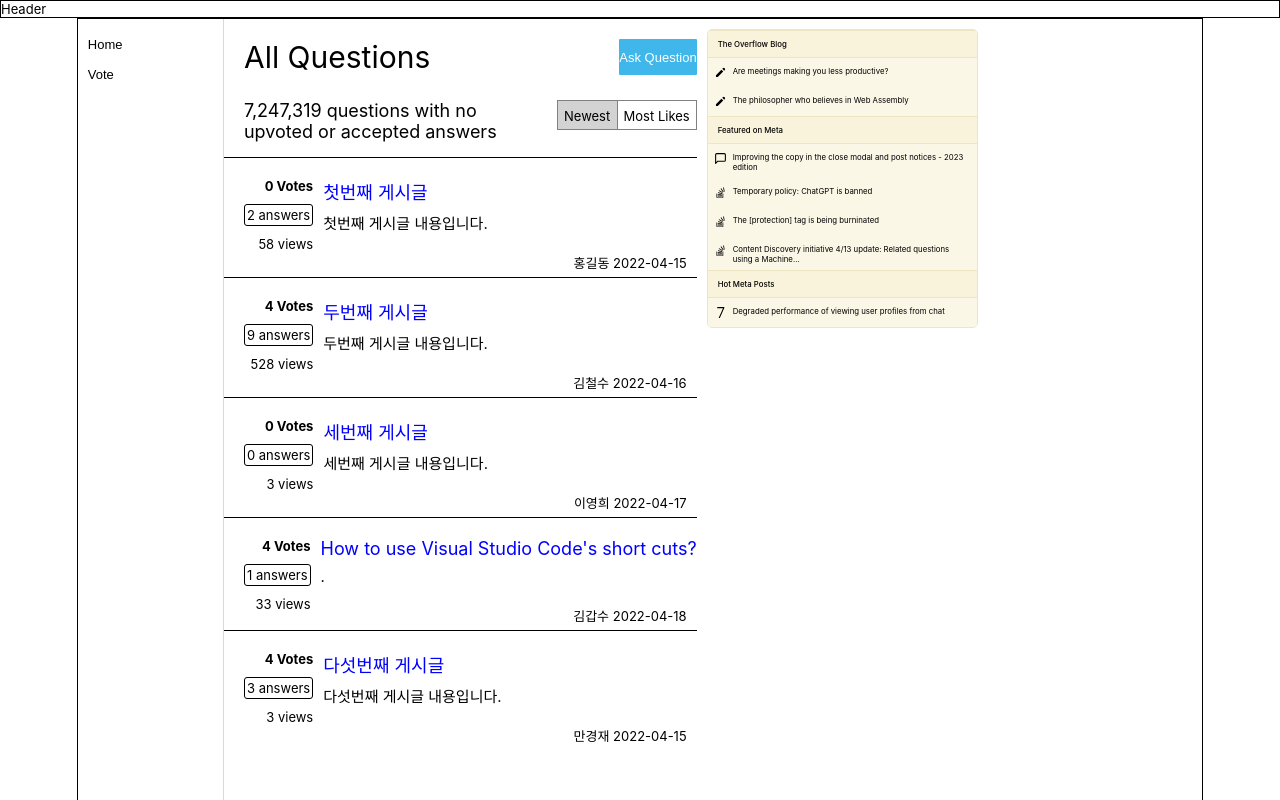
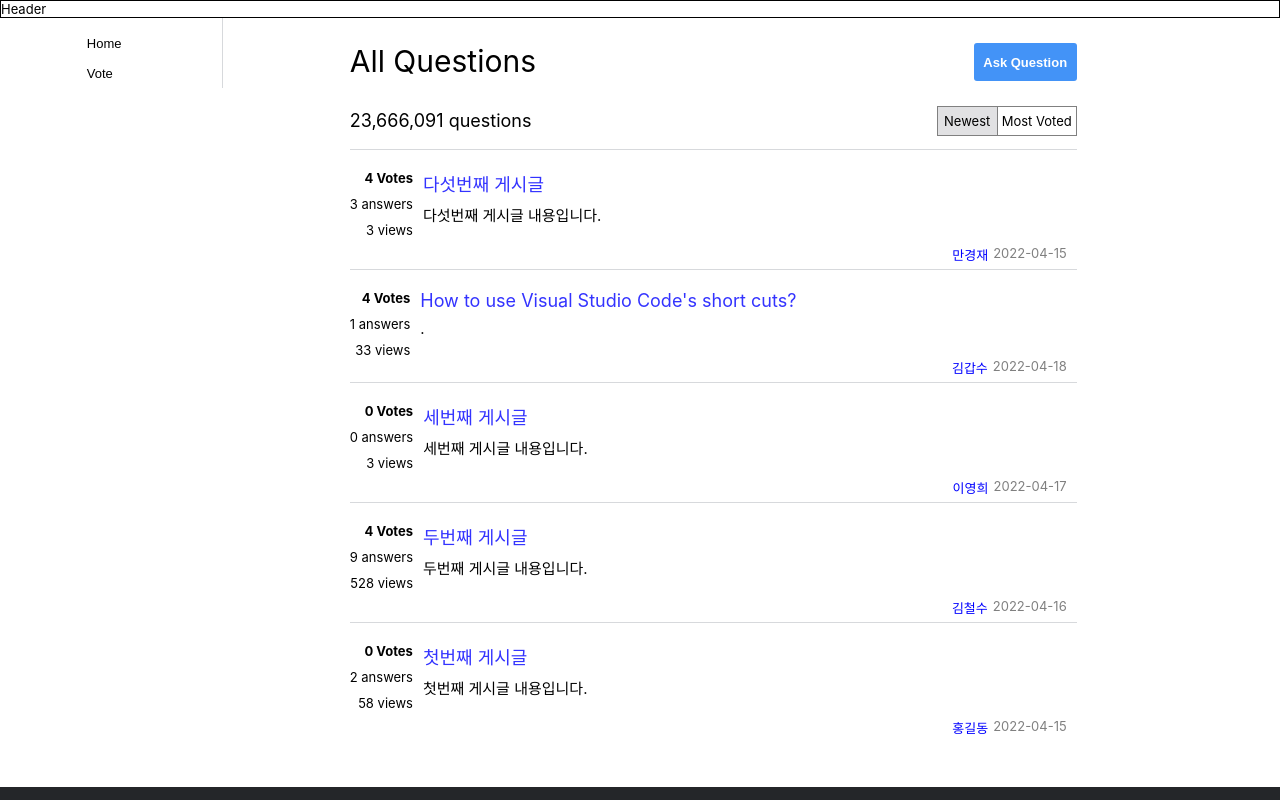
Before and after one commit to codestates-seb/seb43_pre_018, a React (Create React App) app in the folder frontend/: page / in a window 1280 px wide. Shown: the top 800 px of the page. Built offline with nearby package versions, Linux system fonts and the light colour scheme.

Commit message:
04.21/18:18

```diff
--- a/frontend/src/App.js
+++ b/frontend/src/App.js
@@ -4,6 +4,9 @@ import Nav from './conponents/Nav';
 import RightSidebar from './conponents/RightSidebar';
 import Footer from './conponents/Footer';
 import Main from './conponents/Main';
+import QuestionDetail from './conponents/QuestionDetail';
+
+import { Routes, Route, BrowserRouter } from 'react-router-dom';
 
 const TempHeader = styled.div`
   border: 1px solid black;
@@ -13,11 +16,13 @@ const TempHeader = styled.div`
 `
 // 높이 너비는 임시값
 const TempBody = styled.div`
-  margin: 0 auto;
-  height: 800px;
+  margin-top: auto;
+  margin-left: auto;
+  margin-right: auto;
+  margin-bottom: 50px;
+  height: min-content;
   width: 88%;
   min-width: 500px;
-  border: 1px solid black;
   display: flex;
   >.temp {
     border: 1px solid red;
@@ -27,15 +32,18 @@ const TempBody = styled.div`
 
 function App() {
   return (
-    <div>
+    <BrowserRouter>
       <TempHeader>Header</TempHeader>
       <TempBody>
         <Nav />
-        <Main />
-        <RightSidebar />
+        <Routes>
+          <Route path="/" element={<Main />} />
+          <Route path="/:postId" element={<QuestionDetail />} />
+        </Routes>
+        {/* <RightSidebar /> */}
       </TempBody>
       <Footer />
-    </div>
+    </BrowserRouter>
   );
 }
 
--- a/frontend/src/conponents/Main.js
+++ b/frontend/src/conponents/Main.js
@@ -1,17 +1,42 @@
 import styled from "styled-components"
 import data from "../data.json"
+import { Link } from 'react-router-dom';
+
+const MainWrapper = styled.div`
+  width: 727px;
+  margin-top: 25px;
+  margin-left: auto;
+  margin-right: auto;
+
+  .no-under-line {
+    text-decoration: none;
+    color: inherit;
+  }
+`;
 
 const MainHeaderWrapper = styled.div`
-  margin-top: 20px;
   display: flex;
   flex-direction: column;
-  padding-bottom: 10px;
 `;
 
 const MainHeaderUpWrapper = styled.div`
   display: flex;
   justify-content: space-between;
-  margin-left: 20px;
+
+  .AskQuestionButton {
+      background-color: #4393F7;
+      width: 103px;
+      height: 38px;
+      color: white;
+      border: none;
+      font-weight: bolder;
+      border-radius: 3px;
+      cursor: pointer;
+
+      &:hover {
+        background-color: #3172C6;
+      }
+    }
 
   .MainHeaderTitle {
     font-size: 30px;
@@ -22,53 +47,46 @@ const MainHeaderDownWrapper = styled.div`
   display: flex;
   justify-content: space-between;
   margin-top: 25px;
-  margin-left: 20px;
+  margin-bottom: 8px;
 
   .DescriptionNumberQuestions {
     font-size: 18px;
-    width:300px;
+    width: 300px;
+    line-height: 30px;
   }
 
   .buttons {
     display:flex;
 
     .FilterLeftButton {
-      border-left: 1px solid gray;
-      border-top: 1px solid gray;
-      border-bottom: 1px solid gray;
+      border-left: 1px solid #808080;
+      border-top: 1px solid #808080;
+      border-bottom: 1px solid #808080;
       border-right: none;
       background-color: white;
       height: 30px;
-      line-height: 30px;
+      line-height: 28px;
       width: 60px;
       text-align: center;
-      background-color: lightgrey;
+      background-color: #e1e1e3;
     }
 
     .FilterRightButton {
-      border-left: 1px solid gray;
-      border-top: 1px solid gray;
-      border-bottom: 1px solid gray;
-      border-right: 1px solid gray;
-      background-color: white;
+      border-left: 1px solid #808080;
+      border-top: 1px solid #808080;
+      border-bottom: 1px solid #808080;
+      border-right: 1px solid #808080;
       height: 30px;
-      line-height: 30px;
+      line-height: 28px;
       width: 80px;
       text-align: center;
     }
   }
 `;
 
-const AskQuestionButton = styled.button`
-  background-color: #3fb7eb;
-  color: white;
-  border: none;
-  border-radius: 1px;
-`;
-
 const ArticleBoxSelector = styled.div`
   width: 100%;
-  border-top: 1px solid black;
+  border-top: 1px solid #d7d9dc;
   padding-top: 20px;
   display: flex;
   margin-top: 5px;
@@ -79,15 +97,11 @@ const ArticleStatus = styled.div`
   width: min-content;
   text-align: end;
   font-size: 14px;
-  margin-left: 20px;
 
   .articleAnswers {
     margin-top: 10px;
-    border: 1px solid black;
-    border-radius: 3px;
     text-align: center;
     white-space: nowrap;
-    padding: 2px;
   }
 
   .articleViews {
@@ -102,39 +116,58 @@ const ArticleDescription = styled.div`
   .ArticleTitle {
     color: blue;
     font-size: 18px;
+    opacity: 80%;
+    cursor: pointer;;
+
+    &:hover {
+      opacity: 50%;
+    }
   }
 
   .ArticleSummary {
     margin-top: 8px;
     font-size: 15px;
   }
+
   .AuthorProfile {
     text-align: end;
     margin-top: 20px;
     margin-right: 10px;
+    display: flex;
+    justify-content: end;
+
+    .author {
+      color: blue;
+    }
+
+    .createdAt {
+      margin-left: 5px;
+      color: grey;
+    }
   }
 `;
 
 function Main() {
   return(
-    <div>
+    <MainWrapper>
       <MainHeaderWrapper>
         <MainHeaderUpWrapper>
           <div className='MainHeaderTitle'>All Questions</div>
-          <AskQuestionButton>Ask Question</AskQuestionButton>
+            <button className="AskQuestionButton">
+              Ask Question
+            </button>
         </MainHeaderUpWrapper>
         <MainHeaderDownWrapper>
           <div className='DescriptionNumberQuestions'>
-          7,247,319 questions with no upvoted or accepted answers
+            23,666,091 questions
           </div>
           <div className='buttons'>
             <div className='FilterLeftButton'>Newest</div>
-            <div className='FilterRightButton'>Most Likes</div>
+            <div className='FilterRightButton'>Most Voted</div>
           </div>
         </MainHeaderDownWrapper>
       </MainHeaderWrapper>
-      <div>
-        {data.map((post, index) => (
+        {data.slice().reverse().map((post, index) => (
         <div key={index}>
           <ArticleBoxSelector>
             <ArticleStatus>
@@ -143,21 +176,27 @@ function Main() {
               <div className='articleViews'>{post.views} views</div>
             </ArticleStatus>
             <ArticleDescription>
-              <div className='ArticleTitle'>
-                {post.title}
-              </div>
+              <Link to={`/${post.id}`} className="no-under-line">
+                <div className='ArticleTitle'>
+                  {post.title}
+                </div>
+              </Link>
               <div className='ArticleSummary'>
                 {post.content}
               </div>
               <div className='AuthorProfile'>
-                {post.author} {post.date}
+                <div className="author">
+                {post.author}
+                </div>
+                <div className="createdAt">
+                {post.date}
+                </div>
               </div>
             </ArticleDescription>
           </ArticleBoxSelector>
         </div>
         ))}
-      </div>
-    </div>
+    </MainWrapper>
   )
 }
 
--- /dev/null
+++ b/frontend/src/conponents/QuestionDetail.js
@@ -0,0 +1,232 @@
+import styled from "styled-components"
+
+const MainWrapper = styled.div`
+  width: 727px;
+  margin-top: 25px;
+  margin-left: auto;
+  margin-right: auto;
+
+  .header-title {
+    display: flex;
+    justify-content: space-between;
+
+    .title {
+      font-size: 24px;
+      width: 600px;
+    }
+
+    .AskQuestionButton {
+      background-color: #4393F7;
+      width: 103px;
+      height: 38px;
+      color: white;
+      border: none;
+      font-weight: bolder;
+      border-radius: 3px;
+      cursor: pointer;
+
+      &:hover {
+        background-color: #3172C6;
+      }
+    }
+  }
+
+  .question-description {
+    margin-top: 10px;
+    font-size: 13.5px;
+  }
+
+  .text-box {
+    width: 100%;
+    display: flex;
+    border-top: 1px solid #d7d9dc;
+    margin-top: 20px;
+    padding-top: 20px;
+
+    .Vote {
+      text-align: center;
+      width: 50px;
+      font-size: 20px;
+
+      .up-button {
+        cursor: pointer;
+        width: 0;
+        height: 0;
+        border-bottom: 17px solid #BBBFC3;
+        border-top: 17px solid transparent;
+        border-left: 17px solid transparent;
+        border-right: 17px solid transparent;
+        margin-bottom: 20px;
+
+        &:active {
+          border-bottom: 17px solid black;
+        }
+      }
+
+      .down-button {
+        cursor: pointer;
+        width: 0;
+        height: 0;
+        border-bottom: 17px solid transparent;
+        border-top: 17px solid #BBBFC3;
+        border-left: 17px solid transparent;
+        border-right: 17px solid transparent;
+        margin-top: 20px;
+
+        &:active {
+          border-top: 17px solid black;
+        }
+      }
+    }
+
+    .Content-text {
+      margin-left: 20px;
+      font-size: 15px;
+
+      .Author-text-line {
+        display: flex;
+        justify-content: end;
+        .Author-text {
+          width: 200px;
+          background-color: #DCE9F6;
+          margin-top: 20px;
+          text-align: end;
+          padding: 5px;
+
+          .createdAt {
+            color: #838B94;
+          }
+
+          .author {
+            margin-top: 5px;
+            color: #417DCA;
+            font-weight: 445;
+          }
+        }
+      }
+
+      .Comment-text {
+        margin-top: 20px;
+        cursor: pointer;
+        user-select: none;
+
+        &:active {
+          color: blue;
+        }
+      }
+    }
+  }
+
+  .number--answer {
+    margin-top: 20px;
+    font-size: 24px;
+  }
+
+  .authorize-answer {
+    border-top: 1px solid #d7d9dc;
+    margin-top: 20px;
+
+    .authorize-header {
+      margin-top: 20px;
+      font-size: 24px;
+    }
+
+    .authorize-box {
+      margin-top: 20px;
+      width: 100%;
+      height: 250px;
+      resize: none;
+    }
+
+    .authorize-button {
+      margin-top: 20px;
+      background-color: #4393F7;
+      width: 130px;
+      height: 45px;
+      color: white;
+      border: none;
+      font-weight: bolder;
+      border-radius: 1px;
+      cursor: pointer;
+    }
+  }
+`;
+
+
+function QuestionDetail() {
+  return (
+    <MainWrapper>
+      <div className="header-title">
+        <div className="title">
+          how to adds a field and fills in the specified parameters in kafka hisrtory event
+        </div>
+        <button className="AskQuestionButton">
+          Ask Question
+        </button>
+      </div>
+      <div className="question-description">
+        Asked 7 months ago Modified today Viewed 613 times
+      </div>
+      <div className="text-box">
+        <div className="Vote">
+          <div className="up-button"></div>
+          0<br />
+          <div className="down-button"></div>
+        </div>
+        <div className="Content-text">
+          'm trying to create a column "Cust Rank" which will give me random numbers which should be based on other column "Creator". The only catch here is that the random Numbers should be same for the same Creators.
+          <div className="Author-text-line">
+            <div className="Author-text">
+              <div className="createdAt">
+                asked Sep 8, 2022 at 10:23
+              </div>
+              <div className="author">
+                Nabeel Parkar
+              </div>
+            </div>
+          </div>
+          <div className="Comment-text">
+            Add a comment
+          </div>
+        </div>
+      </div>
+      <div className="number--answer">
+        3 Answers
+      </div>
+      <div className="text-box">
+        <div className="Vote">
+          <div className="up-button"></div>
+          0<br />
+          <div className="down-button"></div>
+        </div>
+        <div className="Content-text">
+          It seems like dedicated Nvidia GPU's are causing the problem. I have a 3060 laptop and I have the same issue and when I set it to guest it seems to work. My guess is that setting changes it from using the GPU to the CPU. I would recommend you try setting android studio to use integrated graphics instead of dedicated. Since I have a 8 core CPU compared to a 4 core CPU of yours, I'm guessing that's the reason I don't get as bad performance
+          <div className="Author-text-line">
+            <div className="Author-text">
+              <div className="createdAt">
+                answered Dec 29, 2022 at 20:12
+              </div>
+              <div className="author">
+                Ayman Isam
+              </div>
+            </div>
+          </div>
+          <div className="Comment-text">
+            Add a comment
+          </div>
+        </div>
+      </div>
+      <div className="authorize-answer">
+        <div className="authorize-header">
+          Your answer
+        </div>
+        <textarea className="authorize-box" />
+        <button className="authorize-button">
+          Post your answer
+        </button>
+      </div>
+    </MainWrapper>
+  )
+}
+
+export default QuestionDetail
--- a/frontend/src/conponents/RightSidebar.js
+++ b/frontend/src/conponents/RightSidebar.js
@@ -30,7 +30,7 @@ const Title = styled.li`
 const Items = styled.li`
 	background-color: rgb(251, 247, 230);
 	display: flex;
-	padding: 5px 3px 3px; 5px;
+	padding: 5px 3px 3px 5px;
 	>span {
 		padding: 3px;
 		font-size: 0.6rem;
--- a/frontend/src/data.json
+++ b/frontend/src/data.json
@@ -6,7 +6,8 @@
     "date": "2022-04-15",
     "likes": "0",
     "answers": "2",
-    "views": "58"
+    "views": "58",
+    "id": "1"
   },
   {
     "title": "두번째 게시글",
@@ -15,7 +16,8 @@
     "date": "2022-04-16",
     "likes": "4",
     "answers": "9",
-    "views": "528"
+    "views": "528",
+    "id": "2"
   },
   {
     "title": "세번째 게시글",
@@ -24,7 +26,8 @@
     "date": "2022-04-17",
     "likes": "0",
     "answers": "0",
-    "views": "3"
+    "views": "3",
+    "id": "3"
   },
   {
     "title": "How to use Visual Studio Code's short cuts?",
@@ -33,7 +36,8 @@
     "date": "2022-04-18",
     "likes": "4",
     "answers": "1",
-    "views": "33"
+    "views": "33",
+    "id": "4"
   },
   {
     "title": "다섯번째 게시글",
@@ -42,6 +46,7 @@
     "date": "2022-04-15",
     "likes": "4",
     "answers": "3",
-    "views": "3"
+    "views": "3",
+    "id": "5"
   }
 ]
```
